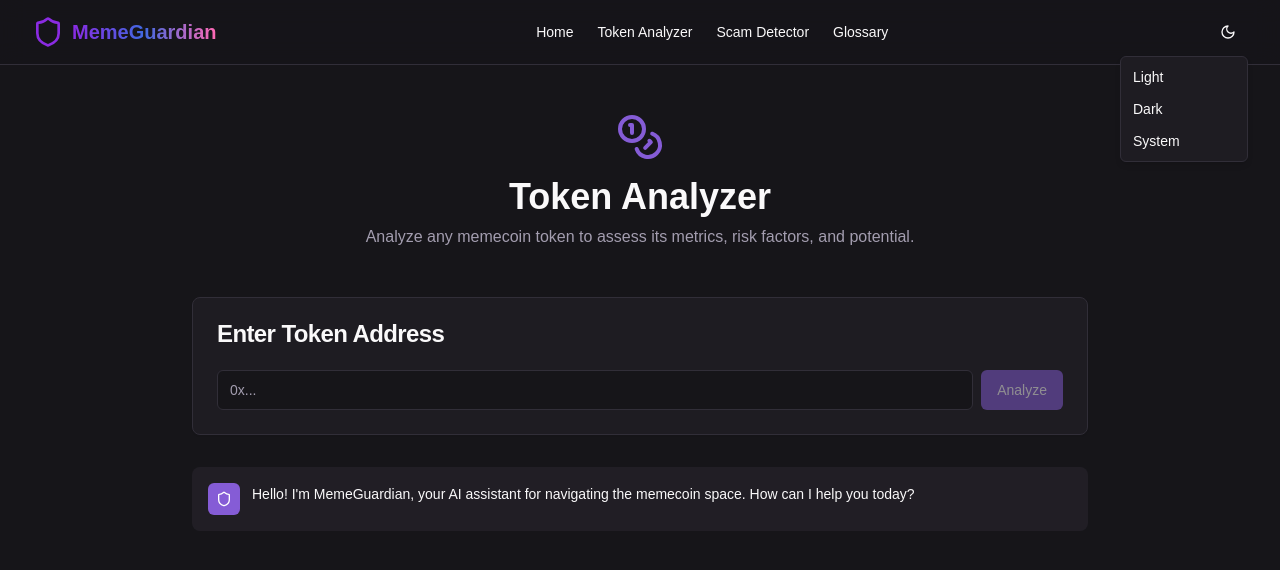
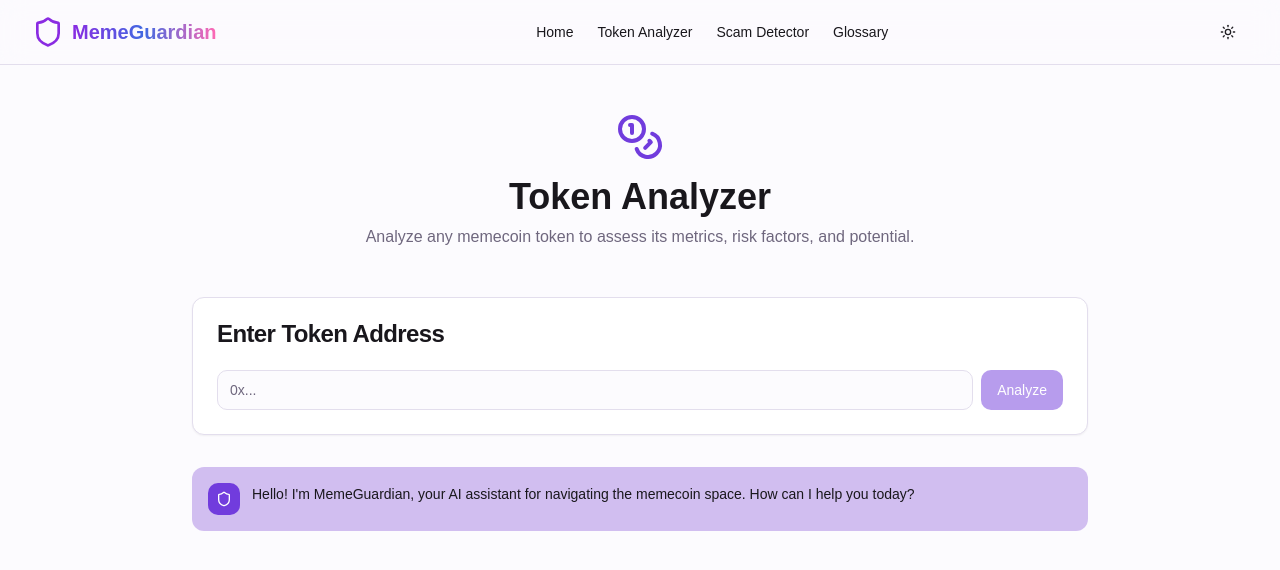
Before and after one commit to bikeshlama/memecoin-mind-meld, a React (Vite) app: page /token-analyzer in a window 1280 px wide. Both pictures are taken after a click on the button "Toggle theme". Shown: the top 570 px of the page. Built offline with nearby package versions, Linux system fonts and the light colour scheme.

Commit message:
Refactor theme toggle and enhance UI
Implement a single-click theme toggle and enhance the website with vibrant styling, animations, and additional features.

```diff
--- a/package.json
+++ b/package.json
@@ -45,6 +45,7 @@
     "cmdk": "^1.0.0",
     "date-fns": "^3.6.0",
     "embla-carousel-react": "^8.3.0",
+    "framer-motion": "^12.6.3",
     "input-otp": "^1.2.4",
     "lucide-react": "^0.462.0",
     "next-themes": "^0.3.0",
--- a/src/App.tsx
+++ b/src/App.tsx
@@ -3,7 +3,7 @@ import { Toaster } from "@/components/ui/toaster";
 import { Toaster as Sonner } from "@/components/ui/sonner";
 import { TooltipProvider } from "@/components/ui/tooltip";
 import { QueryClient, QueryClientProvider } from "@tanstack/react-query";
-import { BrowserRouter, Routes, Route } from "react-router-dom";
+import { BrowserRouter, Routes, Route, useLocation } from "react-router-dom";
 import { ThemeProvider } from "@/components/ThemeProvider";
 import { MemeProvider } from "@/contexts/MemeContext";
 import Index from "./pages/Index";
@@ -11,8 +11,26 @@ import NotFound from "./pages/NotFound";
 import TokenAnalyzer from "./pages/TokenAnalyzer";
 import ScamDetector from "./pages/ScamDetector";
 import Glossary from "./pages/Glossary";
+import { AnimatePresence } from "framer-motion";
 
 const queryClient = new QueryClient();
+
+// Wrapper component for route transitions
+const AnimatedRoutes = () => {
+  const location = useLocation();
+
+  return (
+    <AnimatePresence mode="wait">
+      <Routes location={location} key={location.pathname}>
+        <Route path="/" element={<Index />} />
+        <Route path="/token-analyzer" element={<TokenAnalyzer />} />
+        <Route path="/scam-detector" element={<ScamDetector />} />
+        <Route path="/glossary" element={<Glossary />} />
+        <Route path="*" element={<NotFound />} />
+      </Routes>
+    </AnimatePresence>
+  );
+};
 
 const App = () => (
   <QueryClientProvider client={queryClient}>
@@ -22,14 +40,7 @@ const App = () => (
           <Toaster />
           <Sonner />
           <BrowserRouter>
-            <Routes>
-              <Route path="/" element={<Index />} />
-              <Route path="/token-analyzer" element={<TokenAnalyzer />} />
-              <Route path="/scam-detector" element={<ScamDetector />} />
-              <Route path="/glossary" element={<Glossary />} />
-              {/* ADD ALL CUSTOM ROUTES ABOVE THE CATCH-ALL "*" ROUTE */}
-              <Route path="*" element={<NotFound />} />
-            </Routes>
+            <AnimatedRoutes />
           </BrowserRouter>
         </MemeProvider>
       </TooltipProvider>
--- a/src/components/ModeToggle.tsx
+++ b/src/components/ModeToggle.tsx
@@ -1,37 +1,34 @@
 
 import { Moon, Sun } from "lucide-react";
 import { Button } from "@/components/ui/button";
-import {
-  DropdownMenu,
-  DropdownMenuContent,
-  DropdownMenuItem,
-  DropdownMenuTrigger,
-} from "@/components/ui/dropdown-menu";
 import { useTheme } from "@/components/ThemeProvider";
+import { useEffect, useState } from "react";
 
 export function ModeToggle() {
   const { theme, setTheme } = useTheme();
+  const [mounted, setMounted] = useState(false);
+
+  // Ensure hydration completed before rendering
+  useEffect(() => {
+    setMounted(true);
+  }, []);
+
+  const toggleTheme = () => {
+    setTheme(theme === "dark" ? "light" : "dark");
+  };
+
+  if (!mounted) return null;
 
   return (
-    <DropdownMenu>
-      <DropdownMenuTrigger asChild>
-        <Button variant="ghost" size="icon">
-          <Sun className="h-[1.2rem] w-[1.2rem] rotate-0 scale-100 transition-all dark:-rotate-90 dark:scale-0" />
-          <Moon className="absolute h-[1.2rem] w-[1.2rem] rotate-90 scale-0 transition-all dark:rotate-0 dark:scale-100" />
-          <span className="sr-only">Toggle theme</span>
-        </Button>
-      </DropdownMenuTrigger>
-      <DropdownMenuContent align="end">
-        <DropdownMenuItem onClick={() => setTheme("light")}>
-          Light
-        </DropdownMenuItem>
-        <DropdownMenuItem onClick={() => setTheme("dark")}>
-          Dark
-        </DropdownMenuItem>
-        <DropdownMenuItem onClick={() => setTheme("system")}>
-          System
-        </DropdownMenuItem>
-      </DropdownMenuContent>
-    </DropdownMenu>
+    <Button
+      variant="ghost"
+      size="icon"
+      onClick={toggleTheme}
+      className="relative overflow-hidden transition-all duration-500 hover:bg-primary/10 animate-pulse-slow"
+    >
+      <Sun className={`h-[1.3rem] w-[1.3rem] transition-all duration-300 ${theme === 'dark' ? 'rotate-90 opacity-0 absolute' : 'rotate-0 opacity-100'}`} />
+      <Moon className={`h-[1.3rem] w-[1.3rem] transition-all duration-300 ${theme === 'dark' ? 'rotate-0 opacity-100' : '-rotate-90 opacity-0 absolute'}`} />
+      <span className="sr-only">Toggle theme</span>
+    </Button>
   );
 }
--- a/src/components/ThemeProvider.tsx
+++ b/src/components/ThemeProvider.tsx
@@ -33,6 +33,11 @@ export function ThemeProvider({
 
   useEffect(() => {
     const root = window.document.documentElement;
+
+    // Add a class for transition before changing theme
+    root.classList.add('transition-colors');
+    root.style.setProperty('transition-duration', '300ms');
+
     root.classList.remove("light", "dark");
 
     if (theme === "system") {
@@ -46,6 +51,24 @@ export function ThemeProvider({
     }
 
     root.classList.add(theme);
+  }, [theme]);
+
+  // Listen for system theme changes
+  useEffect(() => {
+    const mediaQuery = window.matchMedia("(prefers-color-scheme: dark)");
+
+    const handleChange = () => {
+      if (theme === "system") {
+        const root = window.document.documentElement;
+        root.classList.remove("light", "dark");
+        root.classList.add(
+          mediaQuery.matches ? "dark" : "light"
+        );
+      }
+    };
+
+    mediaQuery.addEventListener("change", handleChange);
+    return () => mediaQuery.removeEventListener("change", handleChange);
   }, [theme]);
 
   const value = {
--- a/src/components/ui/progress.tsx
+++ b/src/components/ui/progress.tsx
@@ -20,10 +20,13 @@ const Progress = React.forwardRef<
   >
     <ProgressPrimitive.Indicator
       className={cn(
-        "h-full w-full flex-1 bg-primary transition-all",
+        "h-full w-full flex-1 bg-primary transition-all duration-500 ease-in-out",
         indicatorClassName
       )}
-      style={{ transform: `translateX(-${100 - (value || 0)}%)` }}
+      style={{
+        transform: `translateX(-${100 - (value || 0)}%)`,
+        transition: "transform 0.8s cubic-bezier(0.65, 0, 0.35, 1)"
+      }}
     />
   </ProgressPrimitive.Root>
 ))
--- a/src/index.css
+++ b/src/index.css
@@ -16,16 +16,16 @@
     --popover: 0 0% 100%;
     --popover-foreground: 260 10% 10%;
 
-    --primary: 260 60% 55%;
+    --primary: 260 70% 55%;
     --primary-foreground: 0 0% 100%;
 
-    --secondary: 220 40% 96%;
+    --secondary: 260 30% 94%;
     --secondary-foreground: 260 10% 10%;
 
     --muted: 260 10% 96%;
     --muted-foreground: 260 10% 45%;
 
-    --accent: 260 40% 96%;
+    --accent: 263 65% 70%;
     --accent-foreground: 260 10% 10%;
 
     --destructive: 0 84% 60%;
@@ -33,9 +33,9 @@
 
     --border: 260 30% 90%;
     --input: 260 30% 90%;
-    --ring: 260 60% 55%;
+    --ring: 260 70% 55%;
 
-    --radius: 0.5rem;
+    --radius: 0.75rem;
 
     --sidebar-background: 0 0% 98%;
     --sidebar-foreground: 240 5.3% 26.1%;
@@ -48,41 +48,41 @@
   }
 
   .dark {
-    --background: 260 10% 9%;
+    --background: 260 15% 6%;
     --foreground: 260 10% 98%;
 
-    --card: 260 10% 12%;
+    --card: 260 15% 9%;
     --card-foreground: 260 10% 98%;
 
-    --popover: 260 10% 12%;
+    --popover: 260 15% 9%;
     --popover-foreground: 260 10% 98%;
 
-    --primary: 260 60% 60%;
+    --primary: 260 70% 65%;
     --primary-foreground: 0 0% 100%;
 
-    --secondary: 260 10% 18%;
+    --secondary: 260 15% 14%;
     --secondary-foreground: 260 10% 98%;
 
-    --muted: 260 10% 18%;
+    --muted: 260 15% 14%;
     --muted-foreground: 260 10% 65%;
 
-    --accent: 260 10% 18%;
+    --accent: 263 65% 60%;
     --accent-foreground: 260 10% 98%;
 
     --destructive: 0 84% 60%;
     --destructive-foreground: 0 0% 100%;
 
-    --border: 260 10% 20%;
-    --input: 260 10% 20%;
-    --ring: 260 60% 60%;
+    --border: 260 15% 16%;
+    --input: 260 15% 16%;
+    --ring: 260 70% 65%;
 
-    --sidebar-background: 240 5.9% 10%;
+    --sidebar-background: 260 15% 6%;
     --sidebar-foreground: 240 4.8% 95.9%;
-    --sidebar-primary: 224.3 76.3% 48%;
+    --sidebar-primary: 224.3 76.3% 60%;
     --sidebar-primary-foreground: 0 0% 100%;
-    --sidebar-accent: 240 3.7% 15.9%;
+    --sidebar-accent: 260 10% 18%;
     --sidebar-accent-foreground: 240 4.8% 95.9%;
-    --sidebar-border: 240 3.7% 15.9%;
+    --sidebar-border: 260 10% 18%;
     --sidebar-ring: 217.2 91.2% 59.8%;
   }
 }
@@ -102,16 +102,90 @@
   }
 }
 
-.glow {
-  box-shadow: 0 0 15px rgba(138, 43, 226, 0.5);
+@layer components {
+  .animate-float {
+    animation: float 6s ease-in-out infinite;
+  }
+
+  .animate-pulse-slow {
+    animation: pulse-slow 3s infinite;
+  }
+
+  .animate-zoom-in {
+    animation: zoom-in 0.3s ease-out forwards;
+  }
+
+  .animate-slide-up {
+    animation: slide-up 0.5s ease-out forwards;
+  }
+
+  .animate-slide-in-right {
+    animation: slide-in-right 0.5s ease-out forwards;
+  }
+
+  .animate-fade-in {
+    animation: fade-in 0.5s ease-out forwards;
+  }
+
+  .hover-scale {
+    @apply transition-transform duration-300 hover:scale-105;
+  }
+
+  .hover-rotate {
+    @apply transition-transform duration-300 hover:rotate-3;
+  }
+
+  .hover-glow {
+    @apply transition-all duration-300 hover:shadow-lg hover:shadow-primary/30;
+  }
+
+  .glassmorphism {
+    background: rgba(255, 255, 255, 0.15);
+    backdrop-filter: blur(10px);
+    border: 1px solid rgba(255, 255, 255, 0.2);
+    @apply rounded-xl;
+  }
+
+  .dark .glassmorphism {
+    background: rgba(18, 18, 18, 0.7);
+    border: 1px solid rgba(255, 255, 255, 0.05);
+  }
 }
 
-.glassmorphism {
-  background: rgba(255, 255, 255, 0.1);
-  backdrop-filter: blur(10px);
-  border: 1px solid rgba(255, 255, 255, 0.2);
+@keyframes float {
+  0%, 100% { transform: translateY(0); }
+  50% { transform: translateY(-10px); }
 }
 
-.dark .glassmorphism {
-  background: rgba(18, 18, 18, 0.7);
+@keyframes pulse-slow {
+  0%, 100% { opacity: 1; }
+  50% { opacity: 0.7; }
 }
+
+@keyframes zoom-in {
+  from { transform: scale(0.95); opacity: 0; }
+  to { transform: scale(1); opacity: 1; }
+}
+
+@keyframes slide-up {
+  from { transform: translateY(20px); opacity: 0; }
+  to { transform: translateY(0); opacity: 1; }
+}
+
+@keyframes slide-in-right {
+  from { transform: translateX(30px); opacity: 0; }
+  to { transform: translateX(0); opacity: 1; }
+}
+
+@keyframes fade-in {
+  from { opacity: 0; }
+  to { opacity: 1; }
+}
+
+.glow {
+  box-shadow: 0 0 20px rgba(138, 43, 226, 0.6);
+}
+
+.dark .glow {
+  box-shadow: 0 0 25px rgba(164, 92, 232, 0.5);
+}
--- a/tailwind.config.ts
+++ b/tailwind.config.ts
@@ -68,7 +68,11 @@ export default {
 					blue: '#4169E1',
 					pink: '#FF69B4',
 					dark: '#121212',
-					light: '#F8F9FA'
+					light: '#F8F9FA',
+					neon: '#00FFDD',
+					orange: '#F97316',
+					green: '#10B981',
+					yellow: '#FBBF24',
 				},
 			},
 			borderRadius: {
@@ -100,17 +104,31 @@ export default {
 				'float': {
 					'0%, 100%': { transform: 'translateY(0)' },
 					'50%': { transform: 'translateY(-10px)' }
+				},
+				'spin-slow': {
+					'0%': { transform: 'rotate(0deg)' },
+					'100%': { transform: 'rotate(360deg)' }
+				},
+				'bounce-light': {
+					'0%, 100%': { transform: 'translateY(0)' },
+					'50%': { transform: 'translateY(-5px)' }
 				}
 			},
 			animation: {
 				'accordion-down': 'accordion-down 0.2s ease-out',
 				'accordion-up': 'accordion-up 0.2s ease-out',
 				'pulse-slow': 'pulse-slow 3s infinite',
-				'float': 'float 6s ease-in-out infinite'
+				'float': 'float 6s ease-in-out infinite',
+				'spin-slow': 'spin-slow 15s linear infinite',
+				'bounce-light': 'bounce-light 2s ease-in-out infinite'
 			},
 			backgroundImage: {
 				'gradient-radial': 'radial-gradient(var(--tw-gradient-stops))',
 				'meme-gradient': 'linear-gradient(to right, #8A2BE2, #4169E1, #FF69B4)',
+				'vibrant-purple': 'linear-gradient(90deg, hsla(277, 75%, 84%, 1) 0%, hsla(297, 50%, 51%, 1) 100%)',
+				'orange-pink': 'linear-gradient(90deg, hsla(24, 100%, 83%, 1) 0%, hsla(341, 91%, 68%, 1) 100%)',
+				'blue-gradient': 'linear-gradient(90deg, hsla(221, 45%, 73%, 1) 0%, hsla(220, 78%, 29%, 1) 100%)',
+				'green-yellow': 'linear-gradient(90deg, hsla(139, 70%, 75%, 1) 0%, hsla(63, 90%, 76%, 1) 100%)',
 			}
 		}
 	},
```
Also changed, not shown: src/components/PageTransition.tsx (added, +42 -0 lines), 1 other file (tests, documents, lock files or other folders).
